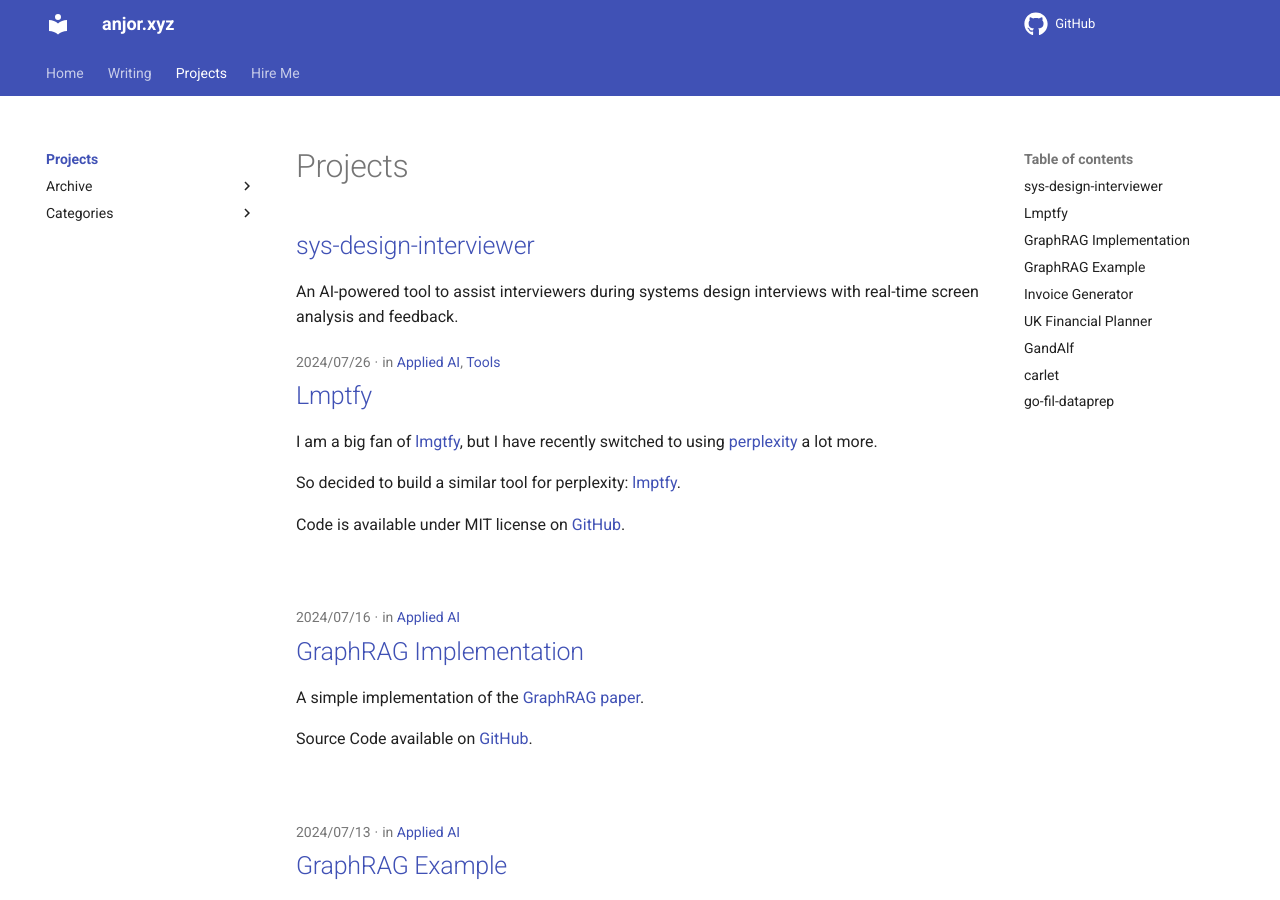
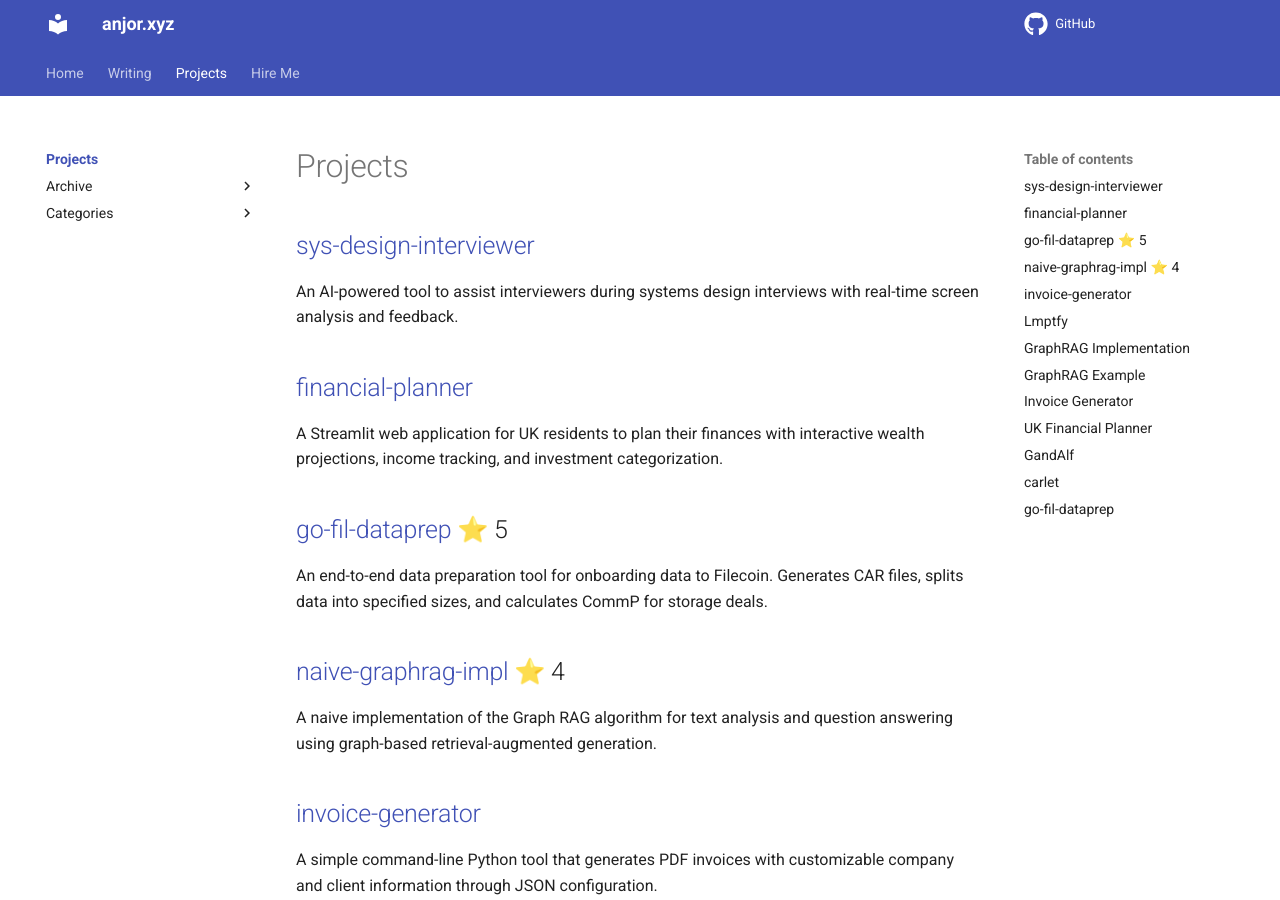
Before and after one commit to anjor/website, an MkDocs documentation site: the page built from docs/projects/index.md, in a window 1280 px wide and 900 px high. Built offline with MkDocs 1.6.1 and Material for MkDocs 9.7.7, drawn with Linux system fonts in a browser that asks for light colours; comment, search, counter and statistics services are not loaded.

Commit message:
projects

```diff
--- a/docs/projects/index.md
+++ b/docs/projects/index.md
@@ -3,3 +3,19 @@
 ## [sys-design-interviewer](https://github.com/anjor/sys-design-interviewer)
 
 An AI-powered tool to assist interviewers during systems design interviews with real-time screen analysis and feedback.
+
+## [financial-planner](https://github.com/anjor/financial-planner)
+
+A Streamlit web application for UK residents to plan their finances with interactive wealth projections, income tracking, and investment categorization.
+
+## [go-fil-dataprep](https://github.com/anjor/go-fil-dataprep) ⭐ 5
+
+An end-to-end data preparation tool for onboarding data to Filecoin. Generates CAR files, splits data into specified sizes, and calculates CommP for storage deals.
+
+## [naive-graphrag-impl](https://github.com/anjor/naive-graphrag-impl) ⭐ 4
+
+A naive implementation of the Graph RAG algorithm for text analysis and question answering using graph-based retrieval-augmented generation.
+
+## [invoice-generator](https://github.com/anjor/invoice-generator)
+
+A simple command-line Python tool that generates PDF invoices with customizable company and client information through JSON configuration.
```
